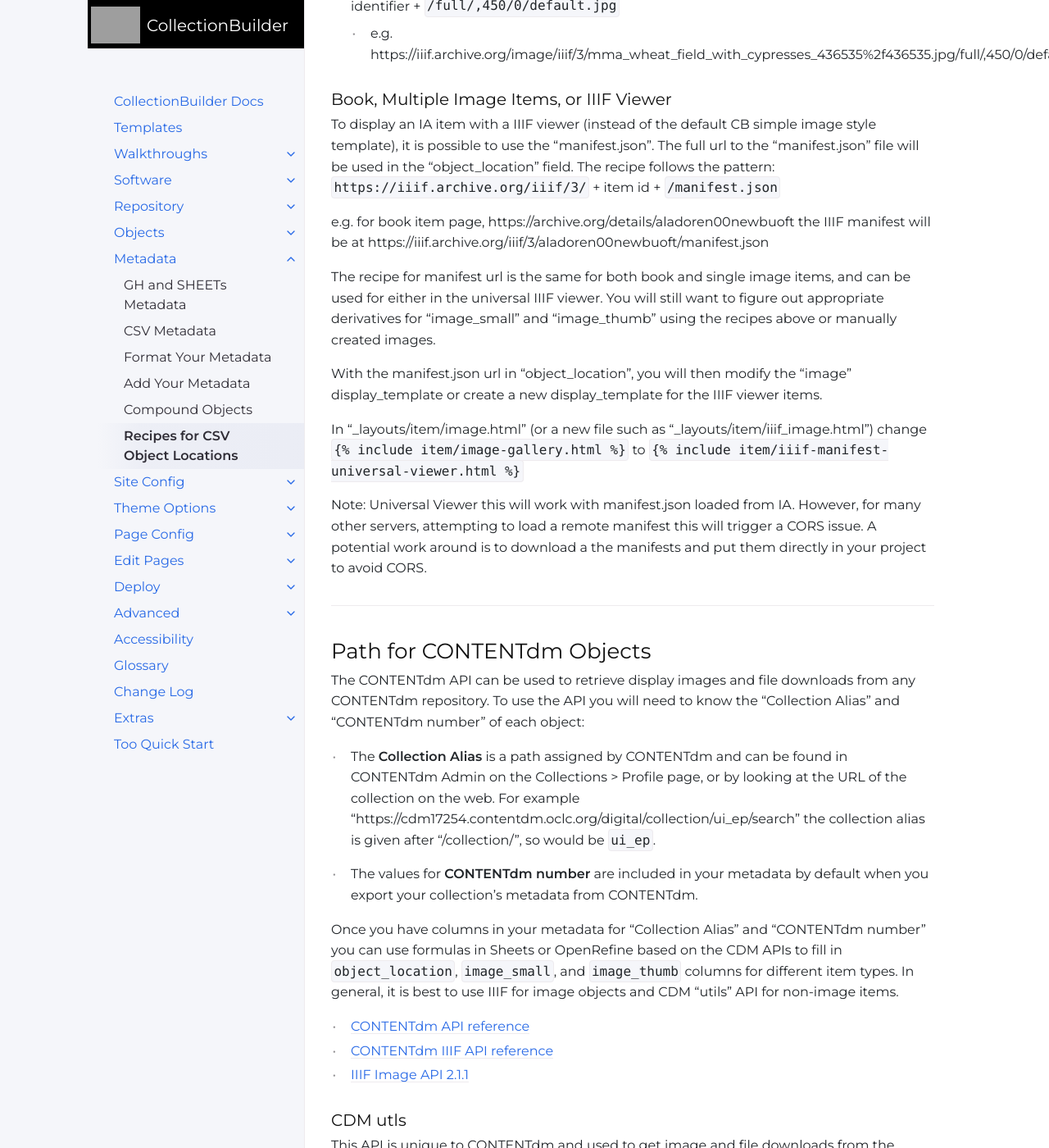
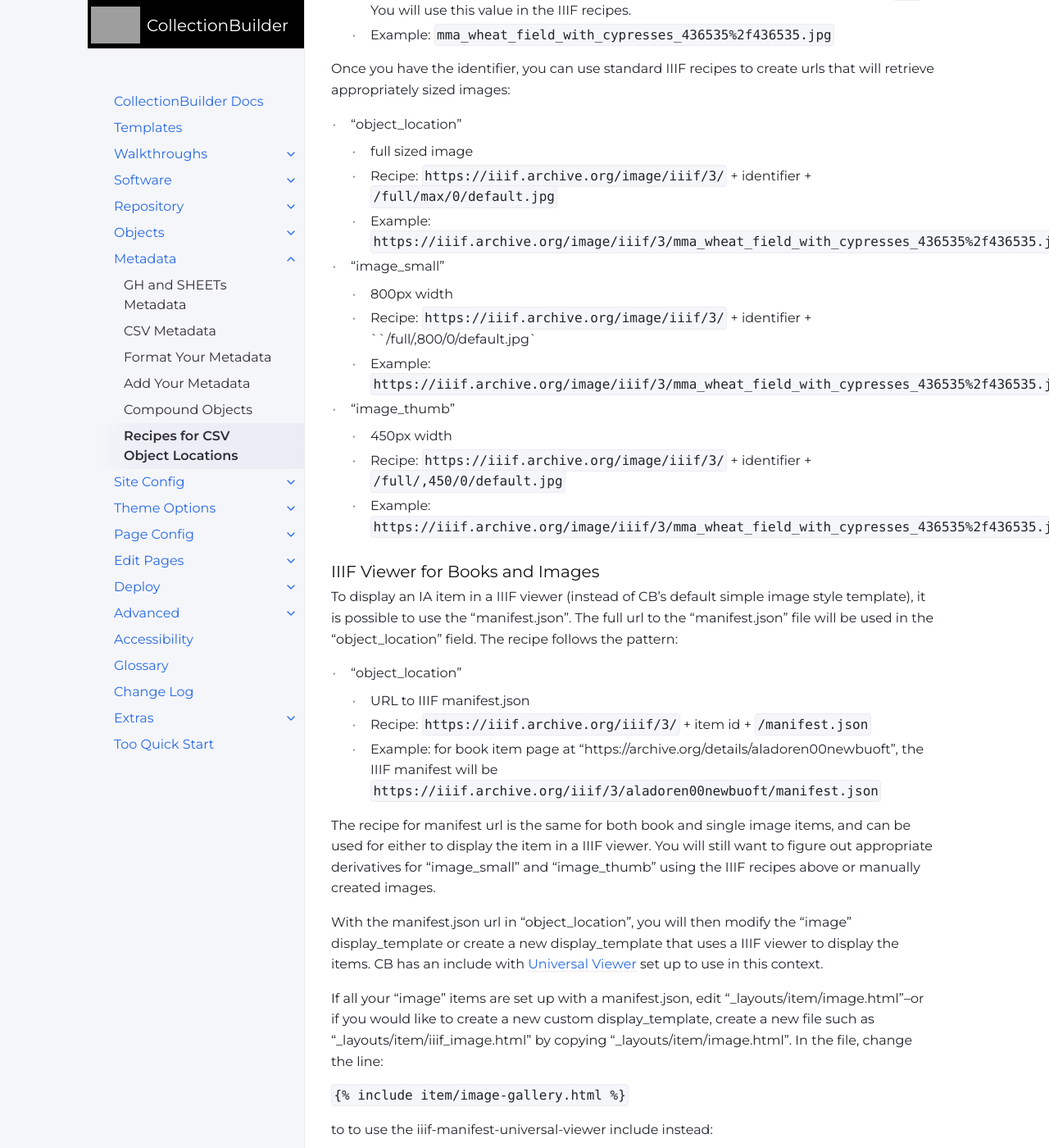
Before and after one commit to CollectionBuilder/cb-docs, a Jekyll site: the page built from docs/metadata/object-paths.md, in a window 1280 px wide and 1400 px high, scrolled down 4317 px. Shown: the whole window at 82% size. Built offline with Jekyll 4.4.1, drawn with Linux system fonts in a browser that asks for light colours; comment, search, counter and statistics services are not loaded; some of the changed text lies outside the part shown.

Commit message:
better standardize object path examples

```diff
--- a/docs/metadata/object-paths.md
+++ b/docs/metadata/object-paths.md
@@ -46,21 +46,26 @@ For example:
 
 ## Path for YouTube Objects
 
-YouTube video items are supported in Item pages via the `video` value for the "[display_template]({{ '/docs/metadata/csv_metadata/#display_template' | relative_url }})" metadata field.
+YouTube video items are supported in Item pages via the `video` value for the [display_template]({{ '/docs/metadata/csv_metadata/#display_template' | relative_url }}) metadata field.
 Provide the full YouTube video link in the "object_location" metadata field.
 Use the API recipes below to fill in the "image_small" and "image_thumb" fields if desired.
 
 The "image_small" and "image_thumb" fields can be filled in using YouTube's image API.
-This API is not well documented by Google, but is used by many sites and JS libraries.
+This API is not well documented by Google, but is used by many sites and JS libraries--check the details below.
 
 For most CB collections the recipes will look like:
 
-- "object_location" = the full YouTube video link, https://youtu.be/`[youtubeid]`
-    - e.g. https://youtu.be/CVXQ3X6Q8oU
-- "image_small" = max quality youtube image api, https://img.youtube.com/vi/`[youtubeid]`/maxresdefault.jpg
-    - e.g. https://img.youtube.com/vi/CVXQ3X6Q8oU/maxresdefault.jpg
-- "image_thumb" = high quality youtube image api, https://img.youtube.com/vi/`[youtubeid]`/hqdefault.jpg
-    - e.g. https://img.youtube.com/vi/CVXQ3X6Q8oU/hqdefault.jpg
+- "object_location"
+    - the full YouTube video link
+    - Recipe: `https://youtu.be/` + "youtubeid"
+    - Example: `https://youtu.be/CVXQ3X6Q8oU`
+- "image_small"
+    - the max quality youtube image api
+    - Recipe: `https://img.youtube.com/vi/` + "youtubeid" + `/maxresdefault.jpg`
+    - Example: `https://img.youtube.com/vi/CVXQ3X6Q8oU/maxresdefault.jpg`
+- "image_thumb" = high quality youtube image api
+    - Recipe: `https://img.youtube.com/vi/` + "youtubeid" + `/hqdefault.jpg`
+    - Example: `https://img.youtube.com/vi/CVXQ3X6Q8oU/hqdefault.jpg `
 
 ### YouTube Image API
 
@@ -68,22 +73,23 @@ Below is more information about the YouTube image API incase the recipe suggesti
 Keep in mind you can also manually create your own derivative images for the videos (using screenshots or exports) if the auto generated YouTube options don't meet your needs.
 
 Basically, you can get four sizes of the default thumbnail, or four smaller thumbnails from different points in the video.
-You can use the domain "img.youtube.com" or "i3.ytimg.com"
+You can use the domain "img.youtube.com" or "i3.ytimg.com".
+Replace `[youtubeid]` with the id of your video in these recipes.
 
 Default images:
 
-- thumb 120x90, https://img.youtube.com/vi/`[youtubeid]`/default.jpg
-- medium quality 320x180, https://img.youtube.com/vi/`[youtubeid]`/mqdefault.jpg
-- high quality 480x360, https://img.youtube.com/vi/`[youtubeid]`/hqdefault.jpg
-- SD 640x480 (not available for all videos), https://img.youtube.com/vi/`[youtubeid]`/sddefault.jpg
-- max quality 1280×720 (or 1920x1080?, not available for all videos), https://img.youtube.com/vi/`[youtubeid]`/maxresdefault.jpg
+- thumb 120x90, `https://img.youtube.com/vi/[youtubeid]/default.jpg`
+- medium quality 320x180, `https://img.youtube.com/vi/[youtubeid]/mqdefault.jpg`
+- high quality 480x360, `https://img.youtube.com/vi/[youtubeid]/hqdefault.jpg`
+- SD 640x480 (not available for all videos), `https://img.youtube.com/vi/[youtubeid]/sddefault.jpg`
+- max quality 1280×720 (or 1920x1080?, not available for all videos), `https://img.youtube.com/vi/[youtubeid]/maxresdefault.jpg`
 
 Auto thumbs:
 
-- default thumb, 480x360, https://img.youtube.com/vi/`[youtubeid]`/0.jpg
-- alternate 120x90, https://img.youtube.com/vi/`[youtubeid]`/1.jpg
-- alternate 120x90, https://img.youtube.com/vi/`[youtubeid]`/2.jpg
-- alternate 120x90, https://img.youtube.com/vi/`[youtubeid]`/3.jpg
+- default thumb, 480x360, `https://img.youtube.com/vi/[youtubeid]/0.jpg`
+- alternate 120x90, `https://img.youtube.com/vi/[youtubeid]/1.jpg`
+- alternate 120x90, `https://img.youtube.com/vi/[youtubeid]/2.jpg`
+- alternate 120x90, `https://img.youtube.com/vi/[youtubeid]/3.jpg`
 
 For more control, you can use [YouTube Data API](https://developers.google.com/youtube/v3/), but it requires a key to access.
 
@@ -91,7 +97,7 @@ For more control, you can use [YouTube Data API](https://developers.google.com/y
 
 ## Path for Vimeo Objects
 
-Vimeo video items are supported in Item pages via the `video` value for the "[display_template]({{ '/docs/metadata/csv_metadata/#display_template' | relative_url }})" metadata field.
+Vimeo video items are supported in Item pages via the `video` value for the [display_template]({{ '/docs/metadata/csv_metadata/#display_template' | relative_url }}) metadata field.
 Provide the full Vimeo video link in the "object_location" metadata field.
 
 Vimeo does not have a documented thumbnail API.
@@ -104,50 +110,67 @@ One option is to create screenshots to use as derivative images--if image_thumb
 [Internet Archive](https://archive.org/) image items are accessible via standard IIIF api.
 Check the [IA IIIF documentation](https://iiif.archive.org/iiif/documentation) for full details.
 This works well for adding image and book items into a CB collection without needing to store any objects in your project.
-You can upload your items at IA or curate existing items in for your exhibit.
+You can upload your items at IA or curate existing IA items for your exhibit.
+Since IA's interface isn't great for browsing and you can not customize item pages, using CB to provide context for a curated collection is a great option.
 
 ### Single Image Items
 
 For single image items following the standard CB set up, you will use the IIIF recipes to create image URLs for your "object_location", "image_small", and "image_thumb" fields.
 To use the recipes you will need the image identifier--this is a bit tricky because you will need the item id plus the individual filename to create the identifier for IIIF.
 
-- **ID:** IA item id is the last part of the item's URL.
-    - e.g. https://archive.org/details/mma_wheat_field_with_cypresses_436535 the id is `mma_wheat_field_with_cypresses_436535`
-- **Filename:** The filename can be found by checking the "Download Options" box on the item's page. Click "Show all" option. This will list various files. Look for the main JPG, which might have a strange name.
-    - e.g. https://archive.org/download/mma_wheat_field_with_cypresses_436535 the filename is "436535.jpg".
-    - You can use this method to reference individual images from a book / multiple image items. Looking at the download files, the images will be in a zip folder (generally look for the JP2 version). You will separate each level of folders shown in the downloads by an escaped slash `%2f`. E.g. to get the cover of this [book item](https://archive.org/details/aladoren00newbuoft), the filename is `%2faladoren00newbuoft_jp2.zip%2faladoren00newbuoft_jp2%2faladoren00newbuoft_0001.jp2` (a zip file, then a folder, then the filename). Generally, it will be easier to get this info from the manifest.json!
-    - *Alternatively,* you can find the IIIF identifier by checking the "info.json" for an item following the pattern `https://iiif.archive.org/iiif/` + item id + `/info.json`, e.g. https://iiif.archive.org/iiif/mma_wheat_field_with_cypresses_436535/info.json. This json will have a field "@id" listed, with the full identifier following the "https://iiif.archive.org/image/iiif/2/" url. Note, "info.json" is only available for single image items!
-- **Identifier:** The identifier for IIIF will be the ID and Filename separated by an escaped slash `%2f`
-    - e.g. `mma_wheat_field_with_cypresses_436535%2f436535.jpg`
+- **ID:**
+    - IA item id is the last part of the item's URL.
+    - Example: for URL "https://archive.org/details/mma_wheat_field_with_cypresses_436535" the id is `mma_wheat_field_with_cypresses_436535`
+- **Filename:**
+    - The filename can be found by checking the "Download Options" box on the item's page. Click "Show all" option. This will list various files. Look for the main JPG, which might have a strange name. You can look at the filename as listed in the downloads or copy the download link to get the name.
+    - Example: visiting the [example item's download page](https://archive.org/download/mma_wheat_field_with_cypresses_436535) we can see the filename is `436535.jpg`.
+    - You can use this method to reference individual images from a book / multiple image items. Looking at the download files, the images will be in a zip folder (generally look for the JP2 version). You will separate each level of folders shown in the downloads by an escaped slash `%2f`.
+    - Example: to get the cover of this [book item](https://archive.org/details/aladoren00newbuoft), the filename is `%2faladoren00newbuoft_jp2.zip%2faladoren00newbuoft_jp2%2faladoren00newbuoft_0001.jp2` (a zip file, then a folder, then the filename). Generally, it will be easier to get this info from the manifest.json!
+    - *Alternatively,* you can find the IIIF identifier by checking the "info.json" for an item following the pattern `https://iiif.archive.org/iiif/` + item id + `/info.json`. This json will have a field "@id" listed, with the full identifier following the "https://iiif.archive.org/image/iiif/2/" url. Note, "info.json" is only available for single image items!
+    - Example: `https://iiif.archive.org/iiif/mma_wheat_field_with_cypresses_436535/info.json`
+- **Identifier:**
+    - The identifier for IIIF will be the ID and Filename separated by an escaped slash `%2f`. You will use this value in the IIIF recipes.
+    - Example: `mma_wheat_field_with_cypresses_436535%2f436535.jpg`
 
 Once you have the identifier, you can use standard IIIF recipes to create urls that will retrieve appropriately sized images:
 
-- "object_location" = full sized, `https://iiif.archive.org/image/iiif/3/` + identifier + `/full/max/0/default.jpg`
-    - e.g. https://iiif.archive.org/image/iiif/3/mma_wheat_field_with_cypresses_436535%2f436535.jpg/full/max/0/default.jpg
-- "image_small" = 800px width, `https://iiif.archive.org/image/iiif/3/` + identifier + ``/full/,800/0/default.jpg`
-    - e.g. https://iiif.archive.org/image/iiif/3/mma_wheat_field_with_cypresses_436535%2f436535.jpg/full/,800/0/default.jpg
-- "image_thumb" = 450px width, `https://iiif.archive.org/image/iiif/3/` + identifier + `/full/,450/0/default.jpg`
-    - e.g. https://iiif.archive.org/image/iiif/3/mma_wheat_field_with_cypresses_436535%2f436535.jpg/full/,450/0/default.jpg
+- "object_location"
+    - full sized image
+    - Recipe: `https://iiif.archive.org/image/iiif/3/` + identifier + `/full/max/0/default.jpg`
+    - Example: `https://iiif.archive.org/image/iiif/3/mma_wheat_field_with_cypresses_436535%2f436535.jpg/full/max/0/default.jpg`
+- "image_small"
+    - 800px width
+    - Recipe: `https://iiif.archive.org/image/iiif/3/` + identifier + ``/full/,800/0/default.jpg`
+    - Example: `https://iiif.archive.org/image/iiif/3/mma_wheat_field_with_cypresses_436535%2f436535.jpg/full/,800/0/default.jpg`
+- "image_thumb"
+    - 450px width
+    - Recipe: `https://iiif.archive.org/image/iiif/3/` + identifier + `/full/,450/0/default.jpg`
+    - Example: `https://iiif.archive.org/image/iiif/3/mma_wheat_field_with_cypresses_436535%2f436535.jpg/full/,450/0/default.jpg`
 
-### Book, Multiple Image Items, or IIIF Viewer
+### IIIF Viewer for Books and Images
 
-To display an IA item with a IIIF viewer (instead of the default CB simple image style template), it is possible to use the "manifest.json".
+To display an IA item in a IIIF viewer (instead of CB's default simple image style template), it is possible to use the "manifest.json".
 The full url to the "manifest.json" file will be used in the "object_location" field.
 The recipe follows the pattern:
-`https://iiif.archive.org/iiif/3/` + item id + `/manifest.json`
 
-e.g. for book item page, https://archive.org/details/aladoren00newbuoft
-the IIIF manifest will be at
-https://iiif.archive.org/iiif/3/aladoren00newbuoft/manifest.json
+- "object_location"
+    - URL to IIIF manifest.json
+    - Recipe: `https://iiif.archive.org/iiif/3/` + item id + `/manifest.json`
+    - Example: for book item page at "https://archive.org/details/aladoren00newbuoft", the IIIF manifest will be `https://iiif.archive.org/iiif/3/aladoren00newbuoft/manifest.json`
 
-The recipe for manifest url is the same for both book and single image items, and can be used for either in the universal IIIF viewer.
-You will still want to figure out appropriate derivatives for "image_small" and "image_thumb" using the recipes above or manually created images.
+The recipe for manifest url is the same for both book and single image items, and can be used for either to display the item in a IIIF viewer.
+You will still want to figure out appropriate derivatives for "image_small" and "image_thumb" using the IIIF recipes above or manually created images.
 
-With the manifest.json url in "object_location", you will then modify the "image" display_template or create a new display_template for the IIIF viewer items.
+With the manifest.json url in "object_location", you will then modify the "image" display_template or create a new display_template that uses a IIIF viewer to display the items.
+CB has an include with [Universal Viewer](https://github.com/UniversalViewer/universalviewer) set up to use in this context.
 
-In "_layouts/item/image.html" (or a new file such as "_layouts/item/iiif_image.html") change
+If all your "image" items are set up with a manifest.json, edit "_layouts/item/image.html"--or if you would like to create a new custom display_template, create a new file such as "_layouts/item/iiif_image.html" by copying "_layouts/item/image.html".
+In the file, change the line:
+
 `{% raw %}{% include item/image-gallery.html %}{% endraw %}`
-to
+
+to to use the iiif-manifest-universal-viewer include instead:
+
 `{% raw %}{% include item/iiif-manifest-universal-viewer.html %}{% endraw %}`
 
 Note: Universal Viewer this will work with manifest.json loaded from IA.
@@ -161,11 +184,14 @@ A potential work around is to download a the manifests and put them directly in
 The CONTENTdm API can be used to retrieve display images and file downloads from any CONTENTdm repository.
 To use the API you will need to know the "Collection Alias" and "CONTENTdm number" of each object:
 
-- The **Collection Alias** is a path assigned by CONTENTdm and can be found in CONTENTdm Admin on the Collections > Profile page, or by looking at the URL of the collection on the web. For example "https://cdm17254.contentdm.oclc.org/digital/collection/ui_ep/search" the collection alias is given after "/collection/", so would be `ui_ep`.
+- **Collection Alias**
+    - a path assigned by CONTENTdm and can be found in CONTENTdm Admin on the Collections > Profile page, or by looking at the URL of the collection on the web.
+    - Example: "https://cdm17254.contentdm.oclc.org/digital/collection/ui_ep/search" the collection alias is given after "/collection/", so would be `ui_ep`.
+- **CONTENTdm number**
+    - Individual identifier for each item in a collection. The values for *CONTENTdm number* are included in your metadata by default when you export your collection's metadata from CONTENTdm.
+    - Example: `1`
 
-- The values for **CONTENTdm number** are included in your metadata by default when you export your collection's metadata from CONTENTdm.
-
-Once you have columns in your metadata for "Collection Alias" and "CONTENTdm number" you can use formulas in Sheets or OpenRefine based on the CDM APIs to fill in `object_location`, `image_small`, and `image_thumb` columns for different item types.
+Once you have columns in your metadata for "Collection Alias" and "CONTENTdm number" you can use formulas in Sheets or OpenRefine based on the CDM APIs to fill in "object_location", "image_small", and "image_thumb" columns for different item types.
 In general, it is best to use IIIF for image objects and CDM "utils" API for non-image items.
 
 - [CONTENTdm API reference](https://help.oclc.org/Metadata_Services/CONTENTdm/Advanced_website_customization/API_Reference/CONTENTdm_API)
```
